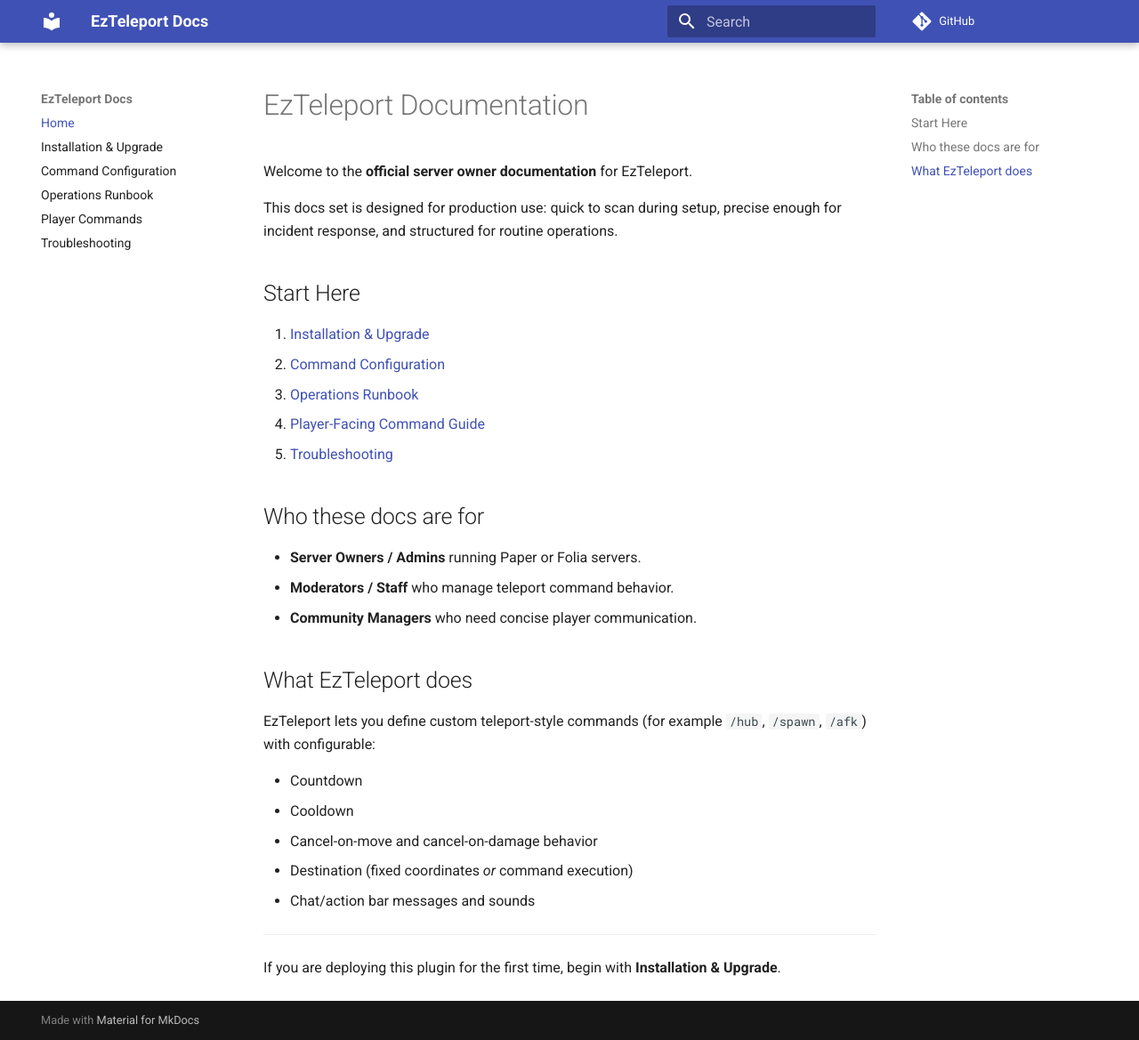
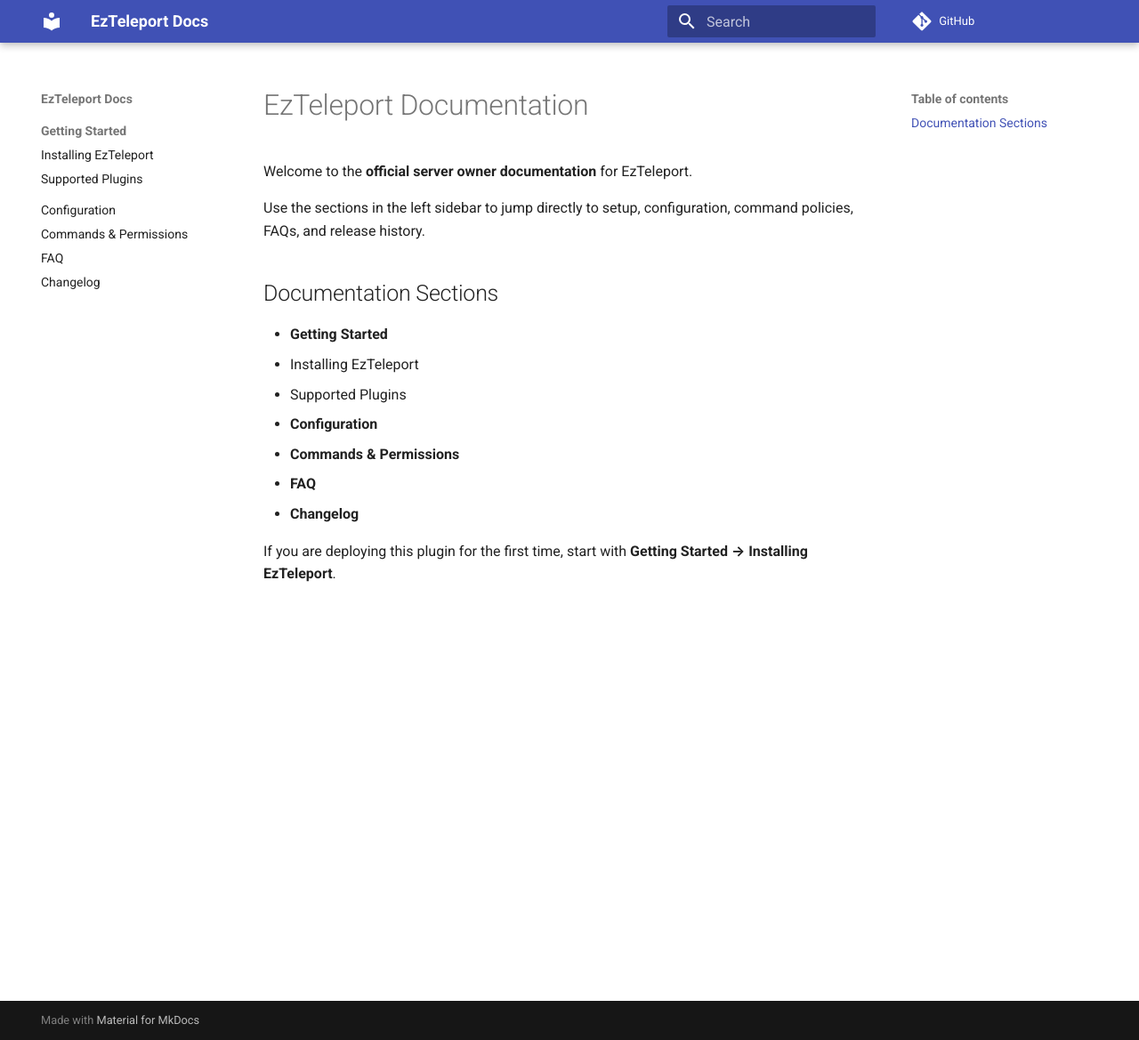
Before and after one commit to gr1zDEV/EzTeleport-alpha, an MkDocs documentation site: the page built from docs/index.md, in a window 1280 px wide and 1169 px high. Shown: the whole window at 89% size. Built offline with MkDocs 1.6.1 and Material for MkDocs 9.7.7, drawn with Linux system fonts in a browser that asks for light colours; comment, search, counter and statistics services are not loaded.

Commit message:
Restructure docs into requested section layout

```diff
--- a/docs/index.md
+++ b/docs/index.md
@@ -2,32 +2,16 @@
 
 Welcome to the **official server owner documentation** for EzTeleport.
 
-This docs set is designed for production use: quick to scan during setup, precise enough for incident response, and structured for routine operations.
+Use the sections in the left sidebar to jump directly to setup, configuration, command policies, FAQs, and release history.
 
-## Start Here
+## Documentation Sections
 
-1. [Installation & Upgrade](./installation-and-upgrades.md)
-2. [Command Configuration](./command-configuration.md)
-3. [Operations Runbook](./operations-runbook.md)
-4. [Player-Facing Command Guide](./player-commands.md)
-5. [Troubleshooting](./troubleshooting.md)
+- **Getting Started**
+  - Installing EzTeleport
+  - Supported Plugins
+- **Configuration**
+- **Commands & Permissions**
+- **FAQ**
+- **Changelog**
 
-## Who these docs are for
-
-- **Server Owners / Admins** running Paper or Folia servers.
-- **Moderators / Staff** who manage teleport command behavior.
-- **Community Managers** who need concise player communication.
-
-## What EzTeleport does
-
-EzTeleport lets you define custom teleport-style commands (for example `/hub`, `/spawn`, `/afk`) with configurable:
-
-- Countdown
-- Cooldown
-- Cancel-on-move and cancel-on-damage behavior
-- Destination (fixed coordinates *or* command execution)
-- Chat/action bar messages and sounds
-
----
-
-If you are deploying this plugin for the first time, begin with **Installation & Upgrade**.
+If you are deploying this plugin for the first time, start with **Getting Started → Installing EzTeleport**.
--- a/mkdocs.yml
+++ b/mkdocs.yml
@@ -13,12 +13,14 @@
     - navigation.top
 
 nav:
-  - Home: index.md
-  - Installation & Upgrade: installation-and-upgrades.md
-  - Command Configuration: command-configuration.md
-  - Operations Runbook: operations-runbook.md
-  - Player Commands: player-commands.md
-  - Troubleshooting: troubleshooting.md
+  - Getting Started:
+      - Installing EzTeleport: installation-and-upgrades.md
+      - Supported Plugins: supported-plugins.md
+  - Configuration: command-configuration.md
+  - Commands & Permissions: commands-and-permissions.md
+  - FAQ: faq.md
+  - Changelog: changelog.md
+
 markdown_extensions:
   - admonition
   - toc:
```
Also changed, not shown: docs/changelog.md (added, +15 -0 lines), docs/commands-and-permissions.md (added, +24 -0 lines), docs/faq.md (added, +20 -0 lines), docs/supported-plugins.md (added, +25 -0 lines).
